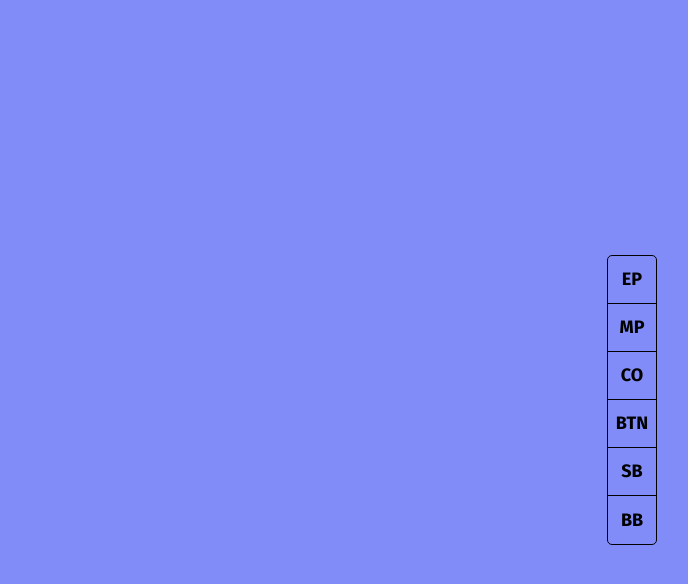
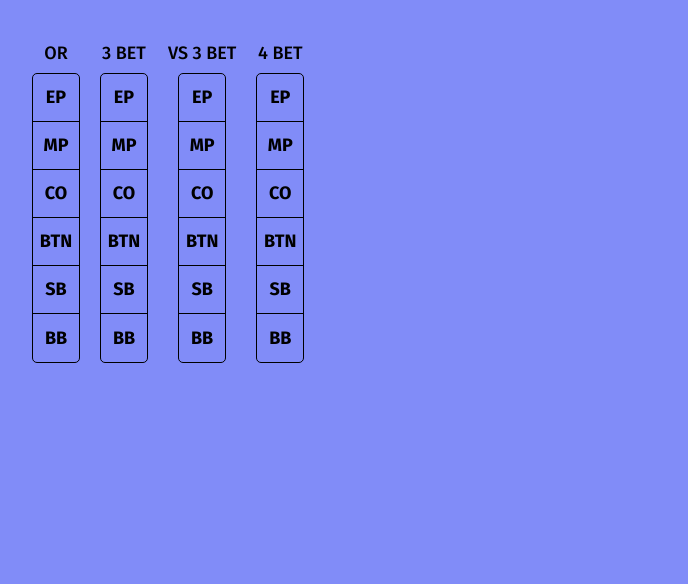
Before and after one commit to syndikat8/poker-helper, a Vue app: page /main-page in a window 1280 px wide. Shown: the top 584 px of the page, without its empty margins (8-696 px from the left). Built offline with nearby package versions, Linux system fonts and the light colour scheme.

Commit message:
feat: add main page

```diff
--- a/src/App.vue
+++ b/src/App.vue
@@ -1,5 +1,5 @@
 <template>
-    <div class="h-full w-full flex justify-center items-center bg-indigo-400">
+    <div class="h-full w-full py-10 px-10 bg-indigo-400">
         <router-view></router-view>
     </div>
 </template>
--- /dev/null
+++ b/src/components/List/List.vue
@@ -0,0 +1,30 @@
+<template>
+    <div class="w-12 border-1 rounded-1.25">
+        <div
+            class="w-full h-12 flex justify-center items-center border-b-1 last:border-b-0 text-4.5 font-bold cursor-pointer hover:bg-indigo-500"
+            v-for="item in itemsPosition"
+            :key="item.id"
+            @click="onGoToPosition(item)"
+        >
+            {{ item.name }}
+        </div>
+    </div>
+</template>
+
+<script setup>
+import { reactive } from 'vue'
+
+const itemsPosition = reactive([
+    { id: 1, name: 'EP' },
+    { id: 2, name: 'MP' },
+    { id: 3, name: 'CO' },
+    { id: 4, name: 'BTN' },
+    { id: 5, name: 'SB' },
+    { id: 6, name: 'BB' },
+])
+
+
+const onGoToPosition = (item) => {
+    console.log('onGoToPosition', item)
+}
+</script>
--- /dev/null
+++ b/src/components/PrimaryButton/PrimaryButton.vue
@@ -0,0 +1,28 @@
+<template>
+    <div
+        class="rounded-1.25 w-max px-5 py-1.5 cursor-pointer bg-indigo-500 hover:bg-indigo-600 transition duration-200 text-white"
+        @click="onButtonClick"
+    >
+        {{ name }}
+    </div>
+</template>
+
+<script setup>
+
+defineProps({
+    name: {
+        type: String,
+        default: 'Add'
+    }
+})
+
+const emits = defineEmits(['onButton'])
+
+const onButtonClick = () => {
+    emits('onButton')
+}
+</script>
+
+<style scoped>
+
+</style>
--- /dev/null
+++ b/src/components/Tabs/Tabs.vue
@@ -0,0 +1,44 @@
+<template>
+    <div class="flex w-max rounded-1.25 border-1">
+        <div
+            class="px-2.5 py-1 border-r-1 last:border-r-0 cursor-pointer hover:bg-indigo-500"
+            :class="[tab.id === activeTab && 'bg-indigo-500']"
+            v-for="tab in tabs"
+            :key="tab.id"
+            @click="onChangeTab(tab)"
+        >
+            {{ tab.name }}
+        </div>
+    </div>
+</template>
+
+<script setup>
+import { computed } from 'vue'
+
+const props = defineProps({
+    items: {
+        type: Array,
+        default: () => ([])
+    },
+    activeTab: {
+        type: Number,
+        default: 0
+    }
+})
+
+const emits = defineEmits(['update:items', 'onChangeTab'])
+
+const tabs = computed({
+    get () {
+        return props.items
+    },
+    set (data) {
+        emits('update:items', data)
+    }
+})
+
+const onChangeTab = (tab) => {
+    emits('onChangeTab', tab)
+}
+
+</script>
--- /dev/null
+++ b/src/constants/itemsPosition.js
@@ -0,0 +1,21 @@
+
+const itemsPosition = [
+    {
+        id: 1,
+        name: 'OR',
+    },
+    {
+        id: 2,
+        name: '3 BET',
+    },
+    {
+        id: 3,
+        name: 'VS 3 BET',
+    },
+    {
+        id: 4,
+        name: '4 BET',
+    }
+]
+
+export { itemsPosition }
--- a/src/page/MainPage/MainPage.vue
+++ b/src/page/MainPage/MainPage.vue
@@ -1,30 +1,25 @@
 <template>
-    <div class="grid grid-rows-6 grid-cols-1 border-1 rounded-1.25">
+    <div class="flex gap-x-5">
         <div
-            class="w-12 h-12 flex justify-center items-center border-b-1 last:border-b-0 text-4.5 font-bold cursor-pointer hover:bg-indigo-500"
-            v-for="item in itemsPosition"
+            class="flex flex-col items-center gap-y-1.5"
+            v-for="item in items"
             :key="item.id"
-            @click="onGoToPosition(item)"
         >
-            {{ item.name }}
+            <div class="font-medium text-4.5">
+                {{ item.name }}
+            </div>
+
+            <List />
         </div>
     </div>
 </template>
 
 <script setup>
-import { reactive } from 'vue'
+import { ref } from 'vue'
 
-const itemsPosition = reactive([
-    { id: 1, name: 'EP' },
-    { id: 2, name: 'MP' },
-    { id: 3, name: 'CO' },
-    { id: 4, name: 'BTN' },
-    { id: 5, name: 'SB' },
-    { id: 6, name: 'BB' },
-])
+import List from '@/components/List/List.vue'
 
+import { itemsPosition } from '@/constants/itemsPosition.js'
 
-const onGoToPosition = (item) => {
-    console.log('onGoToPosition', item)
-}
+const items = ref(itemsPosition)
 </script>
--- a/tailwind.config.cjs
+++ b/tailwind.config.cjs
@@ -7,6 +7,7 @@ const colors = {
   'indigo': {
     '400': '#818cf8',
     '500': '#6366f1',
+    '600': '#4f46e5',
     '900': '#312e81'
   },
   'black': {
```
